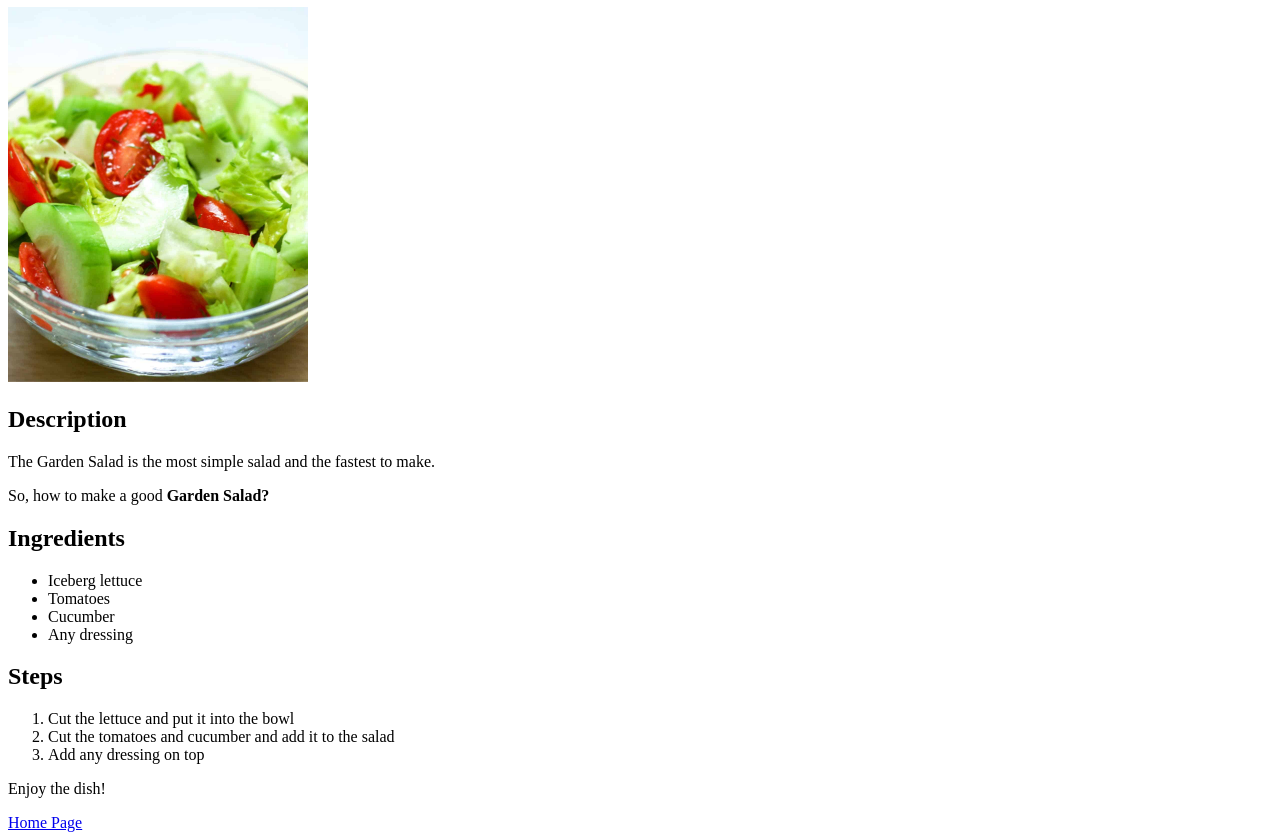
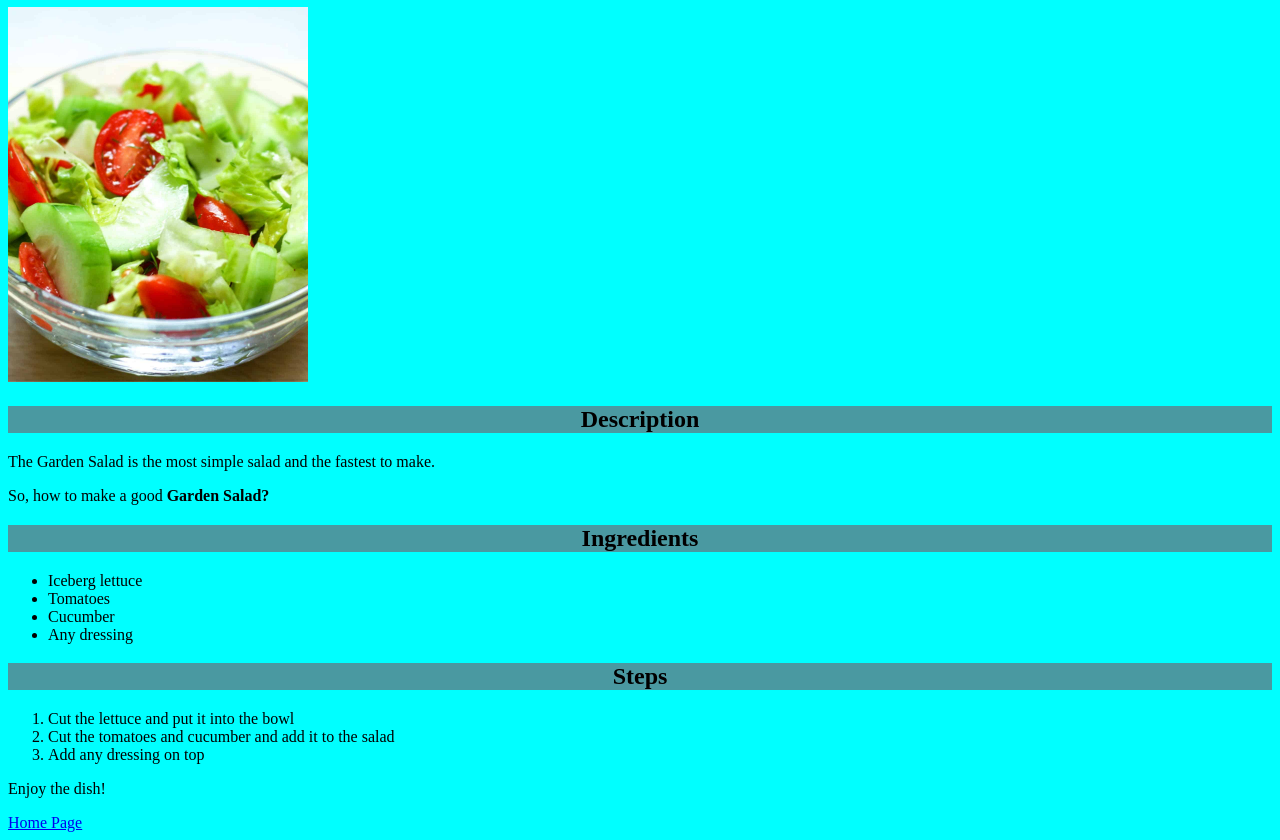
Before and after one commit to nampavel/odin-recipes, a plain HTML site: page recipes/garden-salad.html in a window 1280 px wide. Shown: the part 73-913 px from the top of the page. Drawn offline with Linux system fonts and the light colour scheme.

Commit message:
Add a style.css file to the project with few styles (color, aligning)
added styles to the h1,h2 elements with aligning to the center and background color for only h2 element. Also added background color to the whole pages

```diff
--- a/recipes/garden-salad.html
+++ b/recipes/garden-salad.html
@@ -4,6 +4,7 @@
     <head>
         <meta charset="UTF-8">
         <title>Garden Salad</title>
+        <link rel="stylesheet" href="../style.css">
     </head>
 
     <body>
--- /dev/null
+++ b/style.css
@@ -0,0 +1,12 @@
+* {
+    background-color: aqua;
+}
+
+h1,
+h2 {
+    text-align: center;
+}
+
+h2 {
+    background-color: rgb(74, 153, 161);
+}
```
Also changed, not shown: index.html (+1 -0 lines), recipes/greek-salad.html (+1 -0 lines), recipes/julienne-salad.html (+1 -0 lines).
